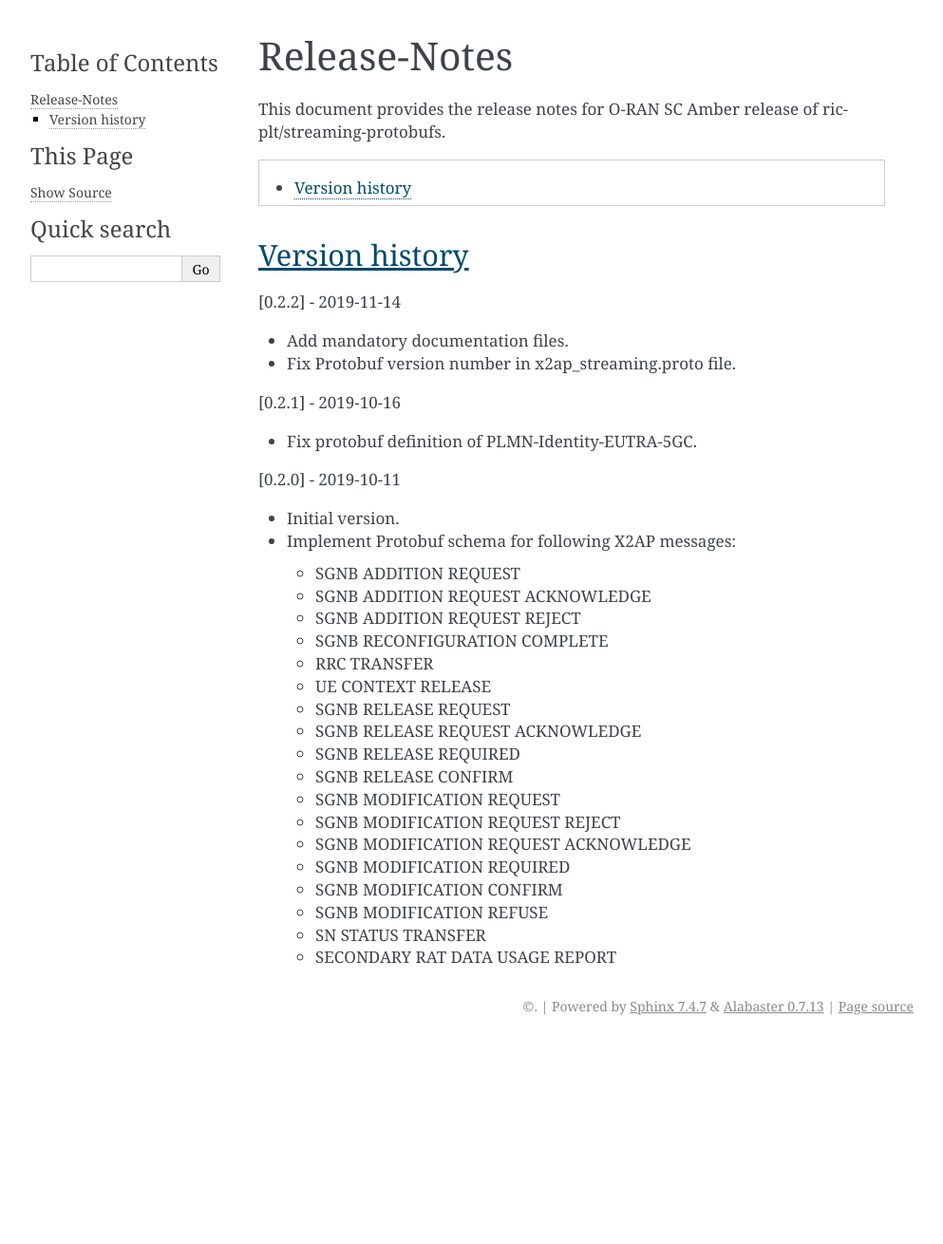
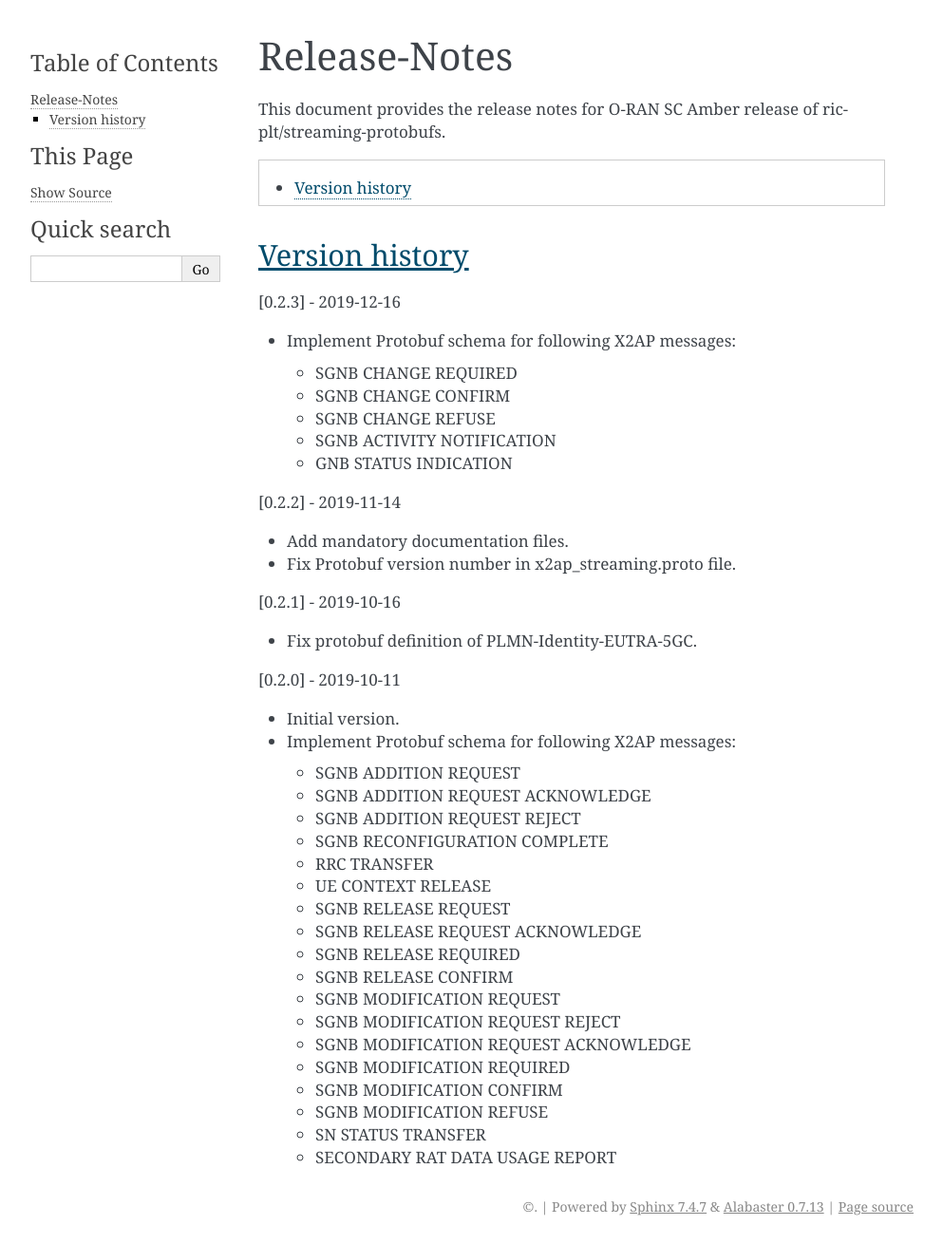
Before and after one commit to o-ran-sc/ric-plt-streaming-protobufs, a Sphinx documentation site: the page built from docs/release-notes.rst, in a window 1280 px wide. Shown: the whole page at 95% size, without its empty margins (148-1141 px from the left). Built offline with Sphinx 7.4.7, drawn with Linux system fonts in a browser that asks for light colours; before the commit the page ends 1099 px from its top, so only the background shows below that.

Commit message:
Add new Streaming protobuf files
Following X2AP messages were converted to protobuf structures:
* SGNB CHANGE REQUIRED
* SGNB CHANGE CONFIRM
* SGNB CHANGE REFUSE
* SGNB ACTIVITY NOTIFICATION
* GNB STATUS INDICATION
Conversion was based on 3GPP spec 36.423, ver 15.4.0.

Signed-off-by: Timo Tietavainen <timo.tietavainen@nokia.com>
Change-Id: Ie75ae5634567347db347967f125d15f0b06a2708

```diff
--- a/docs/release-notes.rst
+++ b/docs/release-notes.rst
@@ -31,6 +31,16 @@ ric-plt/streaming-protobufs.
 Version history
 ---------------
 
+[0.2.3] - 2019-12-16
+
+* Implement Protobuf schema for following X2AP messages:
+
+  * SGNB CHANGE REQUIRED
+  * SGNB CHANGE CONFIRM
+  * SGNB CHANGE REFUSE
+  * SGNB ACTIVITY NOTIFICATION
+  * GNB STATUS INDICATION
+
 [0.2.2] - 2019-11-14
 
 * Add mandatory documentation files.
```
Also changed, not shown: 7 other files.
